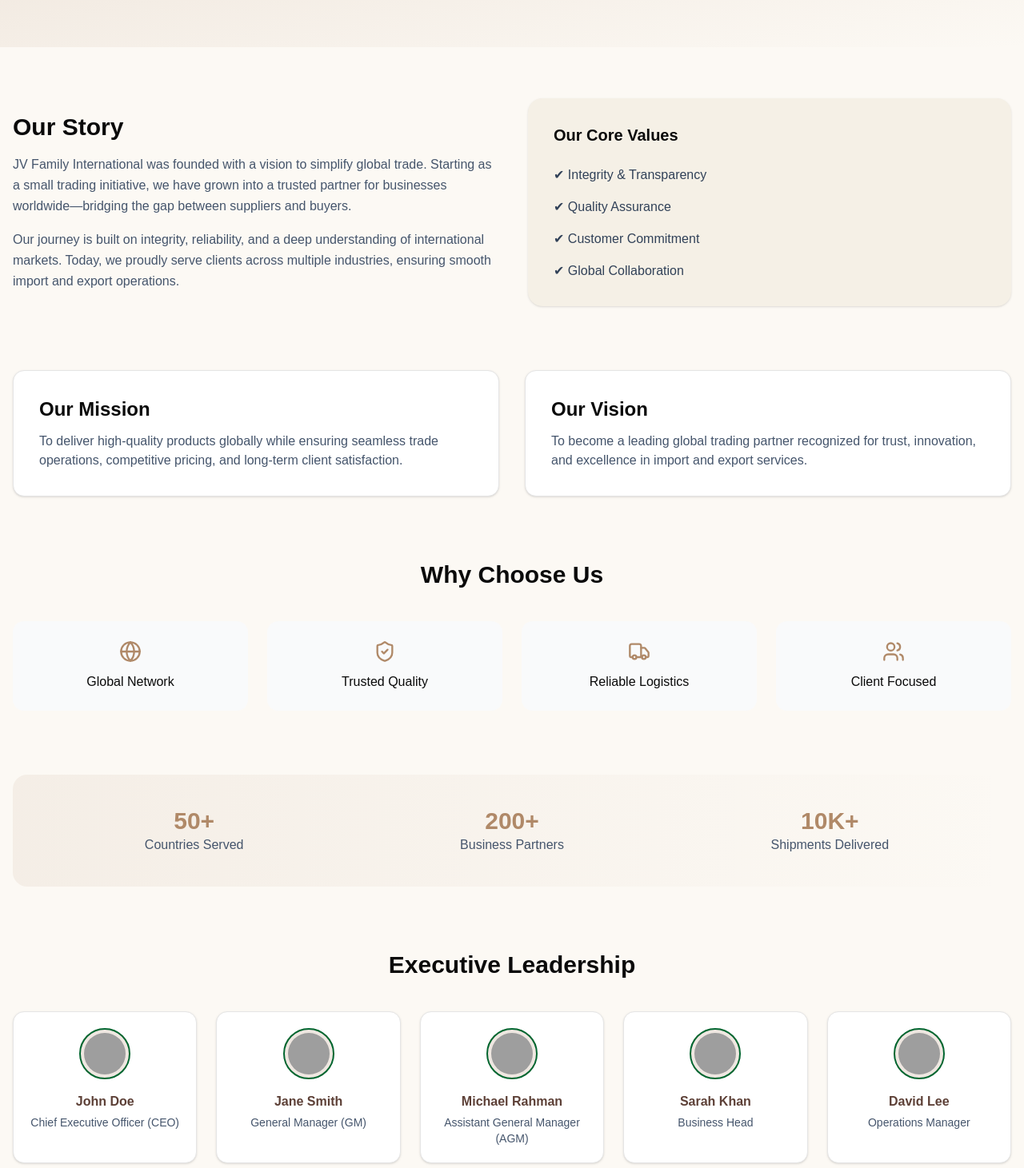
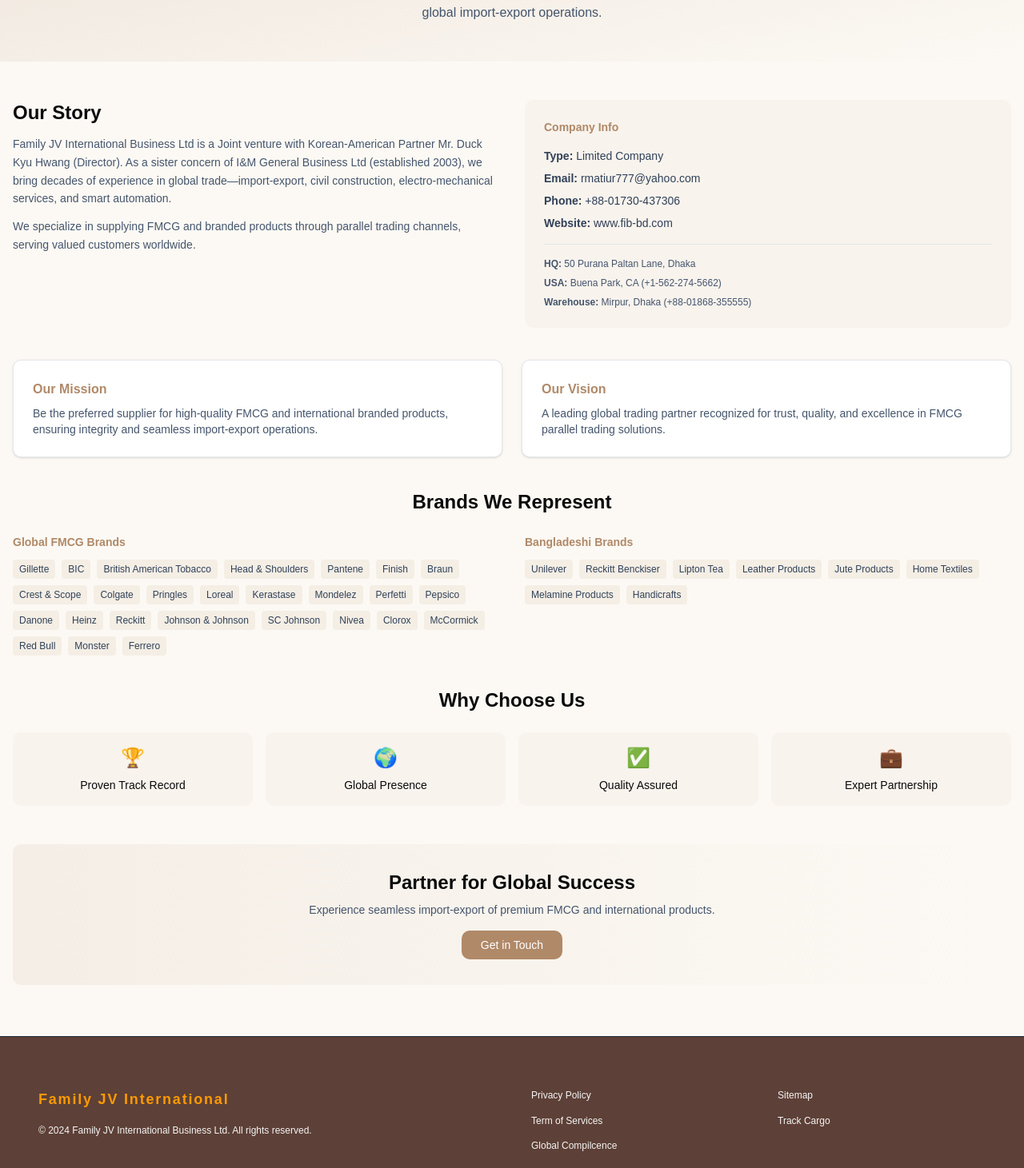
Before and after one commit to sazzadokobiz-a11y/fib-international, a Next.js app in the folder client/: page /about in a window 1280 px wide. Shown: the part 249-1710 px from the top of the page at 80% size. Built offline with nearby package versions, Linux system fonts and the light colour scheme; grey boxes are pictures that could not be loaded.

Commit message:
[DONE]: logo and about page

```diff
--- a/client/src/app/about/page.tsx
+++ b/client/src/app/about/page.tsx
@@ -2,180 +2,146 @@
 
 import React from 'react'
 import Container from '@/components/shared/Container'
-import { Globe, ShieldCheck, Users, Truck } from 'lucide-react'
-import Image from 'next/image'
 
 const AboutPage = () => {
+    const globalBrands = [
+        "Gillette", "BIC", "British American Tobacco", "Head & Shoulders", "Pantene", "Finish",
+        "Braun", "Crest & Scope", "Colgate", "Pringles", "Loreal", "Kerastase", "Mondelez",
+        "Perfetti", "Pepsico", "Danone", "Heinz", "Reckitt", "Johnson & Johnson", "SC Johnson",
+        "Nivea", "Clorox", "McCormick", "Red Bull", "Monster", "Ferrero"
+    ];
+
+    const localBrands = [
+        "Unilever", "Reckitt Benckiser", "Lipton Tea", "Leather Products", "Jute Products",
+        "Home Textiles", "Melamine Products", "Handicrafts"
+    ];
+
     return (
-        <div className="pb-20">
-
+        <div className="pb-16">
             {/* HERO */}
-            <div className="bg-gradient-to-br from-secondary/20 via-secondary/10 to-transparent py-16">
+            <div className="bg-gradient-to-br from-secondary/20 via-secondary/10 to-transparent py-12">
                 <Container>
                     <div className="text-center max-w-3xl mx-auto">
-                        <h1 className="text-4xl md:text-5xl font-bold text-primary mb-4">
-                            About JV Family International
+                        <h1 className="text-4xl md:text-5xl font-bold text-primary mb-3">
+                            About Family JV International Business Ltd
                         </h1>
-                        <p className="text-slate-600 leading-relaxed">
-                            We are a global trading company committed to connecting markets,
-                            delivering quality products, and building long-term partnerships
-                            across borders.
+                        <p className="text-slate-600 leading-relaxed text-sm md:text-base">
+                            A Joint venture company delivering high-quality FMCG and international products with proven expertise in global import-export operations.
                         </p>
                     </div>
                 </Container>
             </div>
 
             <Container>
-
-                {/* OUR STORY */}
-                <div className="mt-16 grid md:grid-cols-2 gap-10 items-center">
+                {/* OUR STORY & QUICK FACTS */}
+                <div className="mt-12 grid md:grid-cols-2 gap-8 items-start">
                     <div>
-                        <h2 className="text-3xl font-semibold mb-4">Our Story</h2>
-                        <p className="text-slate-600 leading-relaxed mb-4">
-                            JV Family International was founded with a vision to simplify global trade.
-                            Starting as a small trading initiative, we have grown into a trusted partner
-                            for businesses worldwide—bridging the gap between suppliers and buyers.
+                        <h2 className="text-2xl font-semibold mb-3">Our Story</h2>
+                        <p className="text-slate-600 text-sm leading-relaxed mb-3">
+                            Family JV International Business Ltd is a Joint venture with Korean-American Partner Mr. Duck Kyu Hwang (Director). As a sister concern of I&M General Business Ltd (established 2003), we bring decades of experience in global trade—import-export, civil construction, electro-mechanical services, and smart automation.
                         </p>
-                        <p className="text-slate-600 leading-relaxed">
-                            Our journey is built on integrity, reliability, and a deep understanding
-                            of international markets. Today, we proudly serve clients across multiple
-                            industries, ensuring smooth import and export operations.
+                        <p className="text-slate-600 text-sm leading-relaxed">
+                            We specialize in supplying FMCG and branded products through parallel trading channels, serving valued customers worldwide.
                         </p>
                     </div>
 
-                    <div className="bg-[#f5f0e6] rounded-2xl p-8 shadow-sm">
-                        <h3 className="text-xl font-semibold mb-6">Our Core Values</h3>
-                        <ul className="space-y-4 text-slate-700">
-                            <li>✔ Integrity & Transparency</li>
-                            <li>✔ Quality Assurance</li>
-                            <li>✔ Customer Commitment</li>
-                            <li>✔ Global Collaboration</li>
+                    <div className="bg-secondary/5 rounded-lg p-6 text-sm">
+                        <h3 className="font-semibold mb-4 text-secondary">Company Info</h3>
+                        <ul className="space-y-2 text-slate-700">
+                            <li><strong>Type:</strong> Limited Company</li>
+                            <li><strong>Email:</strong> rmatiur777@yahoo.com</li>
+                            <li><strong>Phone:</strong> +88-01730-437306</li>
+                            <li><strong>Website:</strong> www.fib-bd.com</li>
                         </ul>
+                        <div className="mt-4 pt-4 border-t text-xs text-slate-600">
+                            <p className="mb-2"><strong>HQ:</strong> 50 Purana Paltan Lane, Dhaka</p>
+                            <p className="mb-2"><strong>USA:</strong> Buena Park, CA (+1-562-274-5662)</p>
+                            <p><strong>Warehouse:</strong> Mirpur, Dhaka (+88-01868-355555)</p>
+                        </div>
                     </div>
                 </div>
 
                 {/* MISSION & VISION */}
-                <div className="mt-20 grid md:grid-cols-2 gap-8">
-                    <div className="p-8 bg-white rounded-xl shadow-sm border">
-                        <h3 className="text-2xl font-semibold mb-3">Our Mission</h3>
-                        <p className="text-slate-600">
-                            To deliver high-quality products globally while ensuring seamless
-                            trade operations, competitive pricing, and long-term client satisfaction.
+                <div className="mt-10 grid md:grid-cols-2 gap-6">
+                    <div className="p-6 bg-white rounded-lg shadow-sm border border-gray-200">
+                        <h3 className="font-semibold mb-2 text-secondary">Our Mission</h3>
+                        <p className="text-slate-600 text-sm">
+                            Be the preferred supplier for high-quality FMCG and international branded products, ensuring integrity and seamless import-export operations.
                         </p>
                     </div>
 
-                    <div className="p-8 bg-white rounded-xl shadow-sm border">
-                        <h3 className="text-2xl font-semibold mb-3">Our Vision</h3>
-                        <p className="text-slate-600">
-                            To become a leading global trading partner recognized for trust,
-                            innovation, and excellence in import and export services.
+                    <div className="p-6 bg-white rounded-lg shadow-sm border border-gray-200">
+                        <h3 className="font-semibold mb-2 text-secondary">Our Vision</h3>
+                        <p className="text-slate-600 text-sm">
+                            A leading global trading partner recognized for trust, quality, and excellence in FMCG parallel trading solutions.
                         </p>
                     </div>
                 </div>
 
-                {/* WHY CHOOSE US */}
-                <div className="mt-20">
-                    <h2 className="text-3xl font-semibold text-center mb-10">
-                        Why Choose Us
-                    </h2>
+                {/* BRANDS - COMPACT */}
+                <div className="mt-10">
+                    <h2 className="text-2xl font-semibold text-center mb-6">Brands We Represent</h2>
 
-                    <div className="grid md:grid-cols-4 gap-6 text-center">
-                        {[
-                            { icon: Globe, title: "Global Network" },
-                            { icon: ShieldCheck, title: "Trusted Quality" },
-                            { icon: Truck, title: "Reliable Logistics" },
-                            { icon: Users, title: "Client Focused" },
-                        ].map((item, i) => (
-                            <div key={i} className="p-6 bg-[#f9fafb] rounded-xl hover:shadow-md transition">
-                                <item.icon className="mx-auto text-secondary mb-3" size={28} />
-                                <h4 className="font-medium">{item.title}</h4>
+                    <div className="grid md:grid-cols-2 gap-8">
+                        <div>
+                            <h3 className="font-semibold text-secondary mb-3 text-sm">Global FMCG Brands</h3>
+                            <div className="flex flex-wrap gap-2">
+                                {globalBrands.map((brand, i) => (
+                                    <span key={i} className="text-xs bg-secondary/10 text-slate-700 px-2 py-1 rounded">
+                                        {brand}
+                                    </span>
+                                ))}
                             </div>
-                        ))}
-                    </div>
-                </div>
+                        </div>
 
-                {/* STATS */}
-                <div className="mt-20 bg-gradient-to-r from-secondary/10 to-transparent p-10 rounded-2xl">
-                    <div className="grid md:grid-cols-3 gap-6 text-center">
                         <div>
-                            <h3 className="text-3xl font-bold text-secondary">50+</h3>
-                            <p className="text-slate-600">Countries Served</p>
-                        </div>
-                        <div>
-                            <h3 className="text-3xl font-bold text-secondary">200+</h3>
-                            <p className="text-slate-600">Business Partners</p>
-                        </div>
-                        <div>
-                            <h3 className="text-3xl font-bold text-secondary">10K+</h3>
-                            <p className="text-slate-600">Shipments Delivered</p>
+                            <h3 className="font-semibold text-secondary mb-3 text-sm">Bangladeshi Brands</h3>
+                            <div className="flex flex-wrap gap-2">
+                                {localBrands.map((brand, i) => (
+                                    <span key={i} className="text-xs bg-secondary/10 text-slate-700 px-2 py-1 rounded">
+                                        {brand}
+                                    </span>
+                                ))}
+                            </div>
                         </div>
                     </div>
                 </div>
 
-
-                {/* EXECUTIVE BOARD */}
-                <div className="mt-20">
-                    <h2 className="text-3xl font-semibold text-center mb-10">
-                        Executive Leadership
-                    </h2>
-
-                    <div className="grid md:grid-cols-3 lg:grid-cols-5 gap-6">
-                        {[
-                            {
-                                name: "John Doe",
-                                role: "Chief Executive Officer (CEO)",
-                                image: "https://randomuser.me/api/portraits/men/1.jpg",
-                            },
-                            {
-                                name: "Jane Smith",
-                                role: "General Manager (GM)",
-                                image: "https://randomuser.me/api/portraits/women/2.jpg",
-                            },
-                            {
-                                name: "Michael Rahman",
-                                role: "Assistant General Manager (AGM)",
-                                image: "https://randomuser.me/api/portraits/men/1.jpg",
-                            },
-                            {
-                                name: "Sarah Khan",
-                                role: "Business Head",
-                                image: "https://randomuser.me/api/portraits/women/2.jpg",
-                            },
-                            {
-                                name: "David Lee",
-                                role: "Operations Manager",
-                                image: "https://randomuser.me/api/portraits/men/1.jpg",
-                            },
-                        ].map((member, i) => (
-                            <div
-                                key={i}
-                                className="bg-white border rounded-xl p-5 text-center shadow-sm hover:shadow-md transition"
-                            >
-                                {/* Avatar placeholder */}
-                                <div className="w-16 h-16 mx-auto rounded-full bg-secondary/20 mb-4 flex items-center justify-center text-secondary font-bold">
-                                    <Image src={member.image} alt='profile image' height={800} width={800} className='rounded-full border-2 border-green-800 p-1 h-full w-full'/>
-                                </div>
-
-                                <h4 className="font-semibold text-primary">{member.name}</h4>
-                                <p className="text-sm text-slate-600 mt-1">{member.role}</p>
-                            </div>
-                        ))}
+                {/* WHY CHOOSE US - COMPACT */}
+                <div className="mt-10">
+                    <h2 className="text-2xl font-semibold text-center mb-6">Why Choose Us</h2>
+                    <div className="grid md:grid-cols-4 gap-4">
+                        <div className="p-4 bg-secondary/5 rounded-lg text-center text-sm">
+                            <div className="text-2xl mb-2">🏆</div>
+                            <p className="font-medium">Proven Track Record</p>
+                        </div>
+                        <div className="p-4 bg-secondary/5 rounded-lg text-center text-sm">
+                            <div className="text-2xl mb-2">🌍</div>
+                            <p className="font-medium">Global Presence</p>
+                        </div>
+                        <div className="p-4 bg-secondary/5 rounded-lg text-center text-sm">
+                            <div className="text-2xl mb-2">✅</div>
+                            <p className="font-medium">Quality Assured</p>
+                        </div>
+                        <div className="p-4 bg-secondary/5 rounded-lg text-center text-sm">
+                            <div className="text-2xl mb-2">💼</div>
+                            <p className="font-medium">Expert Partnership</p>
+                        </div>
                     </div>
                 </div>
 
                 {/* CTA */}
-                <div className="mt-20 text-center">
-                    <h2 className="text-3xl font-semibold mb-4">
-                        Let’s Build Global Trade Together
+                <div className="mt-12 text-center bg-gradient-to-r from-secondary/10 to-transparent p-8 rounded-lg">
+                    <h2 className="text-2xl font-semibold mb-2">
+                        Partner for Global Success
                     </h2>
-                    <p className="text-slate-600 mb-6">
-                        Partner with JV Family International and experience seamless import-export solutions.
+                    <p className="text-slate-600 text-sm mb-4">
+                        Experience seamless import-export of premium FMCG and international products.
                     </p>
-                    <button className="bg-secondary text-white px-6 py-3 rounded-lg hover:bg-secondary/90 transition">
-                        Contact Us
+                    <button className="bg-secondary text-white px-6 py-2 rounded-lg hover:bg-secondary/90 transition text-sm font-medium">
+                        Get in Touch
                     </button>
                 </div>
-
             </Container>
         </div>
     )
```
Also changed, not shown: client/src/components/shared/Logo.tsx (added, +11 -0 lines), client/src/components/shared/Navbar.tsx (+5 -3 lines), client/public/assets/logo.png (added), 1 other file (tests, documents, lock files or other folders).
